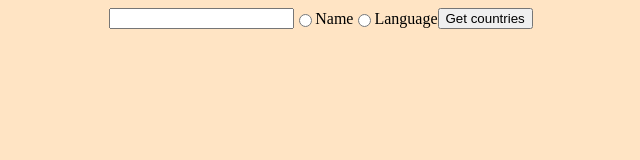
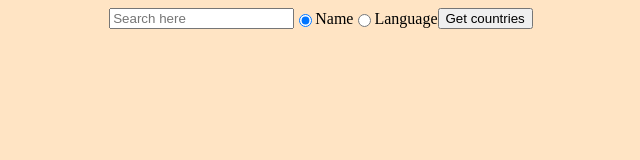
Before and after one commit to Lagergrenk/fe23-js1-mp3-kevin-lagergren, a plain HTML site: page index.html in a window 1280 px wide. Shown: the full height of the page, 319-959 px from the left. Drawn offline with Linux system fonts and the light colour scheme.

Commit message:
radio fix

```diff
--- a/index.html
+++ b/index.html
@@ -10,13 +10,19 @@
   <body>
     <header>
       <form>
-        <input type="text" name="search" class="search" />
+        <input
+          type="text"
+          name="search"
+          class="search"
+          placeholder="Search here"
+        />
         <input
           type="radio"
           name="option"
           class="option name"
           id="nameRadio"
           value="name"
+          checked
         />
         <label for="nameRadio">Name</label>
         <input
--- a/js/script.js
+++ b/js/script.js
@@ -1,15 +1,17 @@
 //Global variable
 const form = document.querySelector("form");
 
+//Global variable for error and country container html
 const errorContainer = document.querySelector(".error-container");
 const countryContainer = document.querySelector(".country-container");
 
 //Get country information from API
 //Changin URL depending on search type (name or language)
 async function getCountry(searchType, userInput) {
+  //Changing user input to lowercase and removing spaces
   let userInputLowerCaseAndNoSpaces = userInput.toLowerCase().trim();
   let url;
-
+  //Checking search type and changing url accordingly(name of country or language spoken)
   switch (searchType) {
     case "name":
       url = `https://restcountries.com/v3.1/name/${userInputLowerCaseAndNoSpaces}`;
@@ -18,7 +20,6 @@ async function getCountry(searchType, userInput) {
       url = `https://restcountries.com/v3.1/lang/${userInputLowerCaseAndNoSpaces}`;
       break;
     default:
-      displayError("404");
       throw new Error("Invalid search type");
   }
   try {
@@ -75,7 +76,7 @@ function determineSearchType() {
   return searchType;
 }
 
-//Get the user input
+//Get the user input and check if it is empty
 function getUserInput() {
   let userInput = document.querySelector("input[name=search]").value;
   if (userInput === "") {
@@ -111,7 +112,6 @@ async function searchCountry(event) {
 
   //check if countries is empty if not : display countries
   if (countries.length > 0) {
-    console.log(countries);
     //sort countries by population descending(large first)
     countries.sort((a, b) => b.population - a.population);
     displayCountries(countries);
@@ -120,5 +120,5 @@ async function searchCountry(event) {
   }
 }
 
-// Event listener for submit button
+// Event listener for submit button in the form
 form.addEventListener("submit", searchCountry);
```
